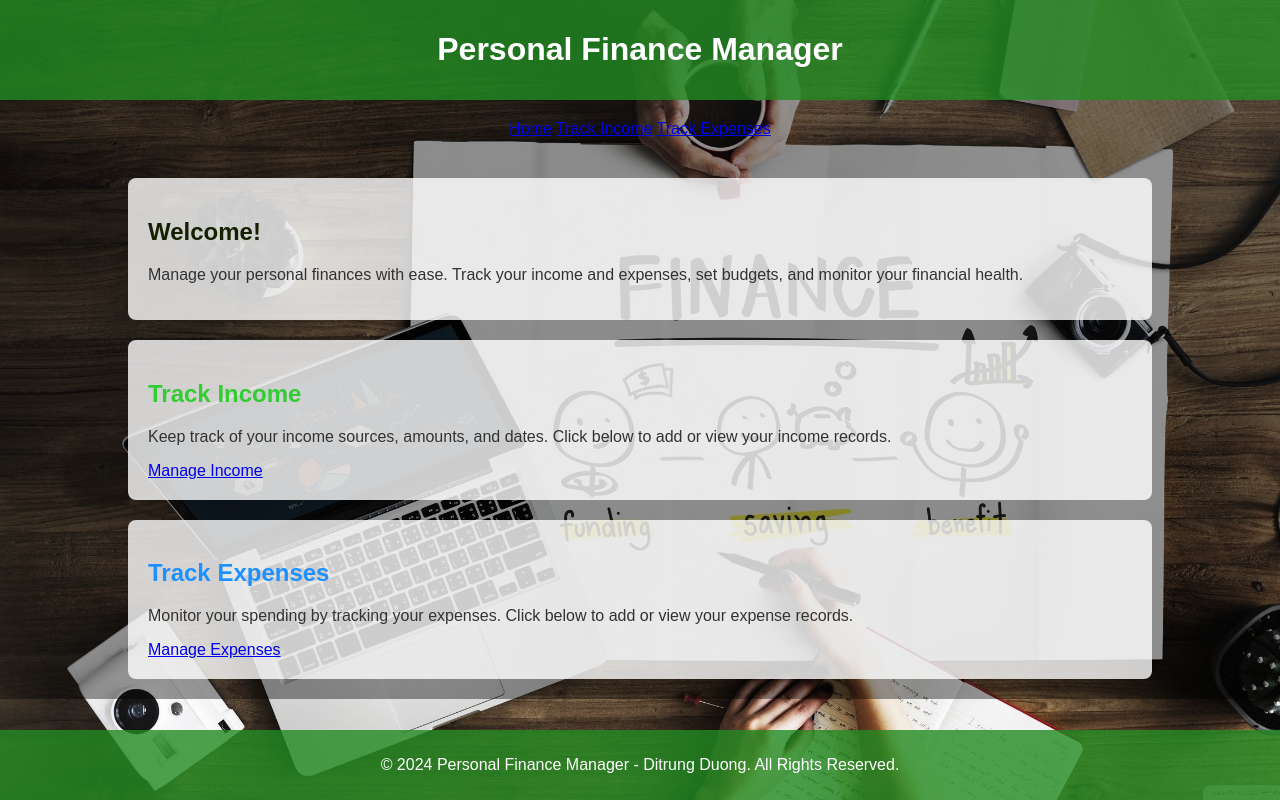
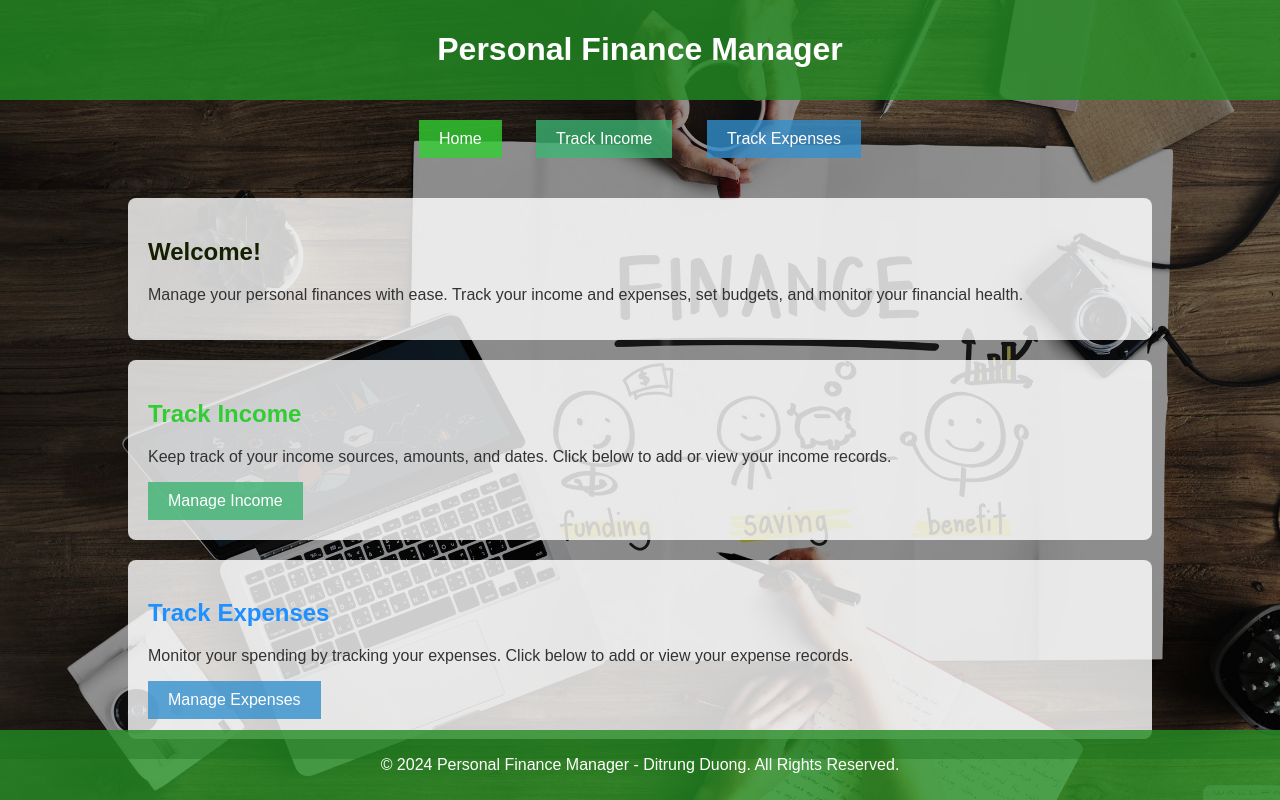
Before and after one commit to ditrungduong/personal-finance-web-app, a Flask app: template templates/index.html in a window 1280 px wide. Run offline with Flask 3, Linux system fonts and the light colour scheme; the template is opened without the code that fills it, so the values that code supplies are empty.

Commit message:
Update index.html

```diff
--- a/templates/index.html
+++ b/templates/index.html
@@ -9,9 +9,9 @@
         <h1>Personal Finance Manager</h1>
     </header>
     <nav>
-        <a href="/index.html">Home</a>
-        <a href="/income.html">Track Income</a>
-        <a href="/expenses.html">Track Expenses</a>
+        <button id="nav-home" onclick="location.href='/index.html'">Home</button>
+        <button class="nav-track-income" onclick="location.href='/income.html'">Track Income</button>
+        <button class="nav-track-expenses" onclick="location.href='/expenses.html'">Track Expenses</button>
     </nav>
     <div class="container">
         <section id="welcome">
@@ -21,12 +21,12 @@
         <section id="income">
             <h2>Track Income</h2>
             <p>Keep track of your income sources, amounts, and dates. Click below to add or view your income records.</p>
-            <a href="/income.html">Manage Income</a>
+            <button class="btn-manage-income" onclick="location.href='/income.html'">Manage Income</button>
         </section>
         <section id="expenses">
             <h2>Track Expenses</h2>
             <p>Monitor your spending by tracking your expenses. Click below to add or view your expense records.</p>
-            <a href="/expenses.html">Manage Expenses</a>
+            <button class="btn-manage-expenses" onclick="location.href='/expenses.html'">Manage Expenses</button>
         </section>
     </div>
     <footer>
```
